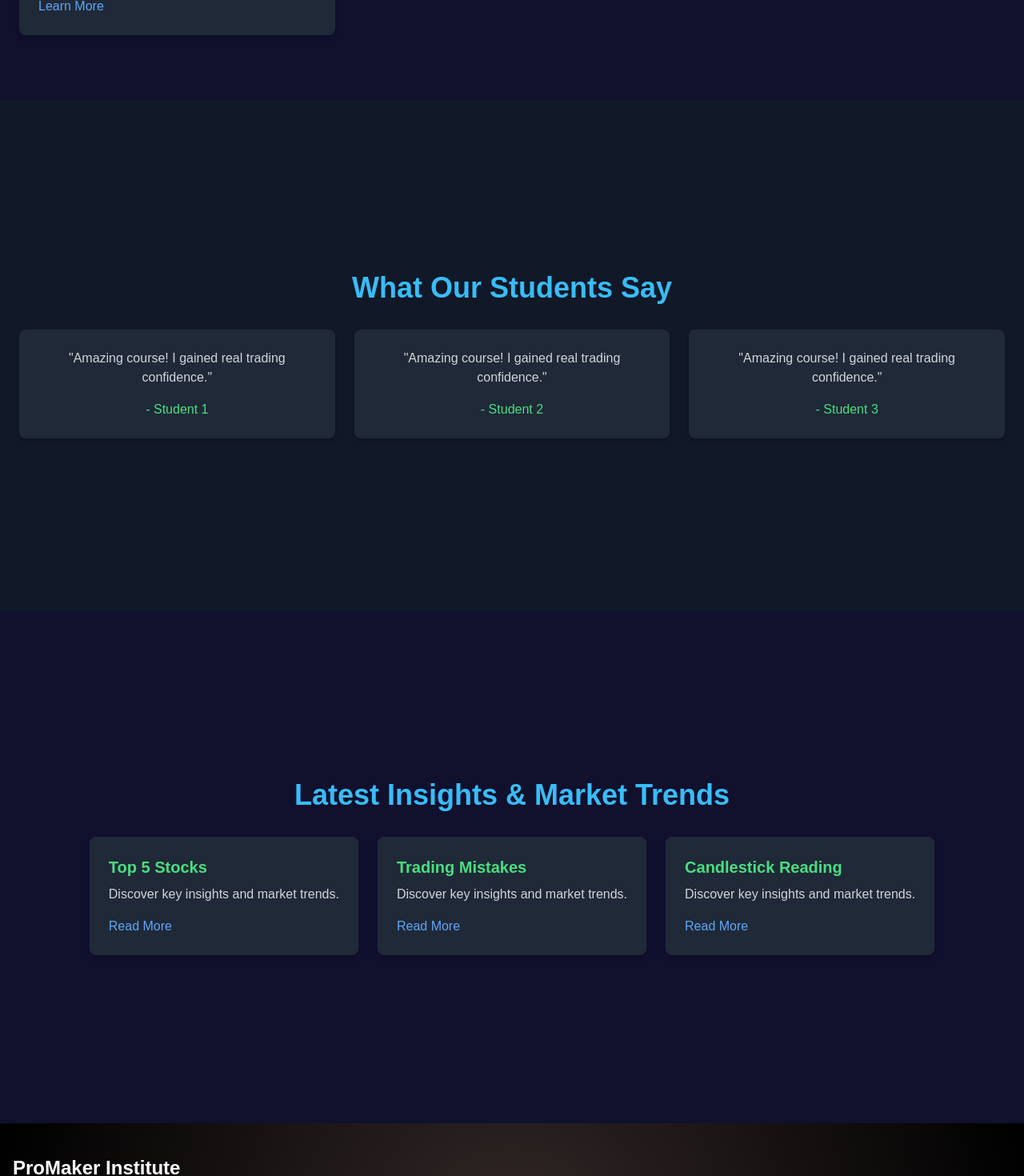
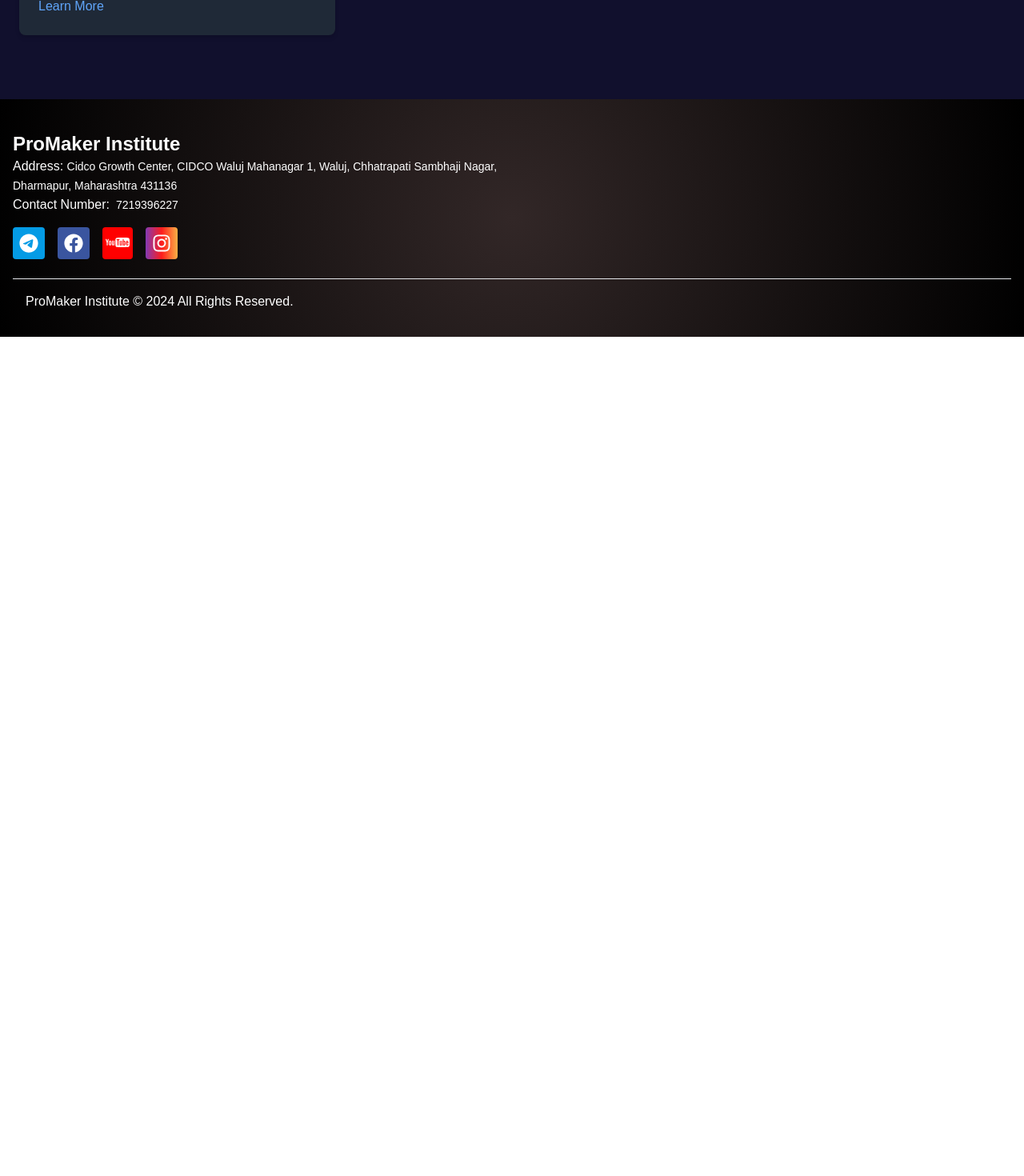
Before and after one commit to PradipSable07/Promaker-Institute-website, a Next.js app: page / in a window 1280 px wide. Shown: the part 2480-3950 px from the top of the page at 80% size. After the commit the page ends 2901 px from the top, so only its background shows below. Built offline with nearby package versions, Linux system fonts and the light colour scheme; grey boxes are pictures that could not be loaded.

Commit message:
removed the some sections

```diff
--- a/src/app/page.tsx
+++ b/src/app/page.tsx
@@ -140,7 +140,7 @@ export default function Home() {
 			{/* Courses Section */}
 			<CourseInfo />
 			{/* Testimonial Section */}
-			<section className='bg-gray-900 py-20 px-6 text-center  mx-auto lg:min-h-[80dvh] flex flex-col justify-center items-center'>
+			{/* <section className='bg-gray-900 py-20 px-6 text-center  mx-auto lg:min-h-[80dvh] flex flex-col justify-center items-center'>
 				<h2 className='text-4xl font-bold text-sky-400'>
 					What Our Students Say
 				</h2>
@@ -159,9 +159,9 @@ export default function Home() {
 						</motion.div>
 					))}
 				</div>
-			</section>
+			</section> */}
 			{/* Blog Section */}
-			<section className='py-20 px-6 max-w-7xl lg:min-h-[80dvh] h-full mx-auto flex flex-col justify-center items-center'>
+			{/* <section className='py-20 px-6 max-w-7xl lg:min-h-[80dvh] h-full mx-auto flex flex-col justify-center items-center'>
 				<h2 className='text-4xl font-bold text-sky-400 text-center'>
 					Latest Insights & Market Trends
 				</h2>
@@ -185,7 +185,7 @@ export default function Home() {
 						)
 					)}
 				</div>
-			</section>
+			</section> */}
 		</main>
 	);
 }
```
